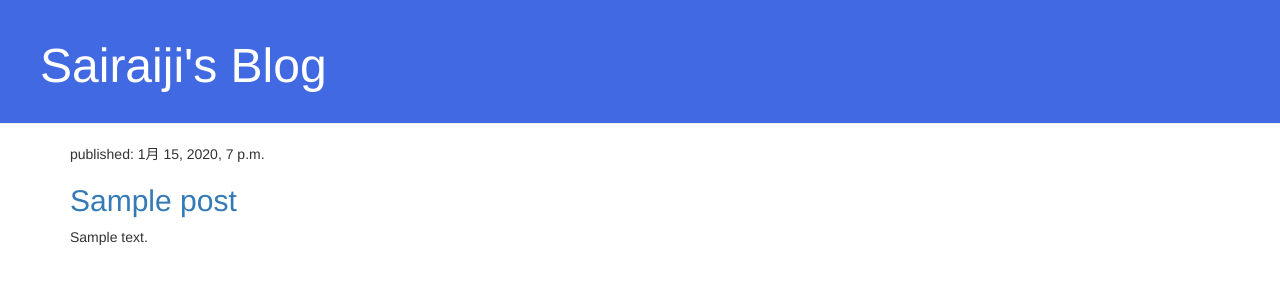
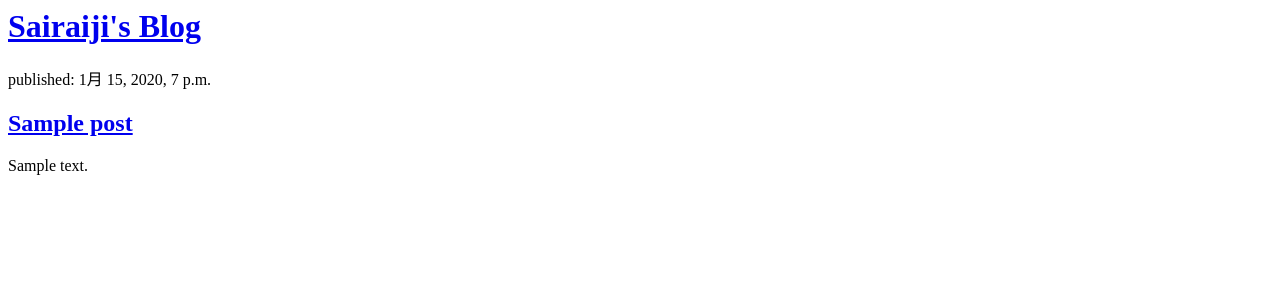
Before and after one commit to sairaiji/my-first-blog, a Django app: page / in a window 1280 px wide. Shown: the top 300 px of the page. Run offline with Django 3.2, Linux system fonts and the light colour scheme; tables that the repository leaves empty hold one stand-in row (values such as "Sample post"); some libraries are stand-ins or nearby versions.

Commit message:
Deactivated CSS

```diff
--- a/blog/templates/blog/base.html
+++ b/blog/templates/blog/base.html
@@ -5,10 +5,6 @@
     <meta name="viewport" content="width=device-width, initial-scale=1.0">
     <title>Sairaiji's Blog</title>
 
-    <link rel="stylesheet" href="//maxcdn.bootstrapcdn.com/bootstrap/3.2.0/css/bootstrap.min.css">
-    <link rel="stylesheet" href="//maxcdn.bootstrapcdn.com/bootstrap/3.2.0/css/bootstrap-theme.min.css">
-    <link rel="stylesheet" href="{% static 'css/blog.css' %}">
-    <link href="//fonts.googleapis.com/css?family=Lobster&subset=latin,latin-ext" rel="stylesheet" type="text/css">
 
 </head>
 <body>
```
